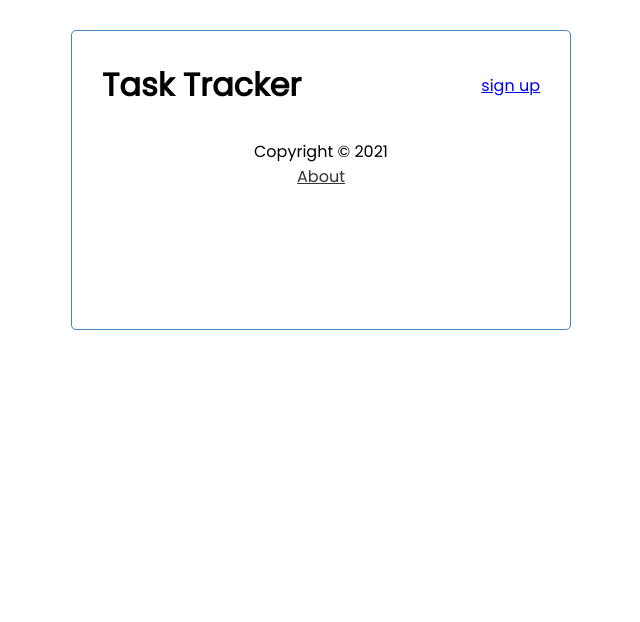
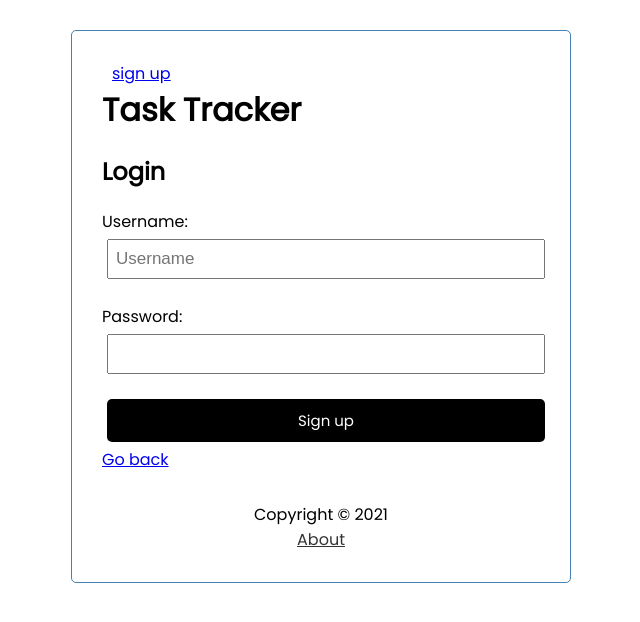
Before and after one commit to CollierAnthony/vue-todo, a Vue app: page /login in a window 1280 px wide. Shown: the top 622 px of the page, without its empty margins (319-959 px from the left). Built offline with nearby package versions, Linux system fonts and the light colour scheme.

Commit message:
Login is now working but still WIP: needs vuex-persistedstate and logout

```diff
--- a/src/components/Header.vue
+++ b/src/components/Header.vue
@@ -1,14 +1,21 @@
 <template>
-
+    <div class="authentication">
+        <h2 v-if="getUser.isLoggedIn">Hello {{ getUser.data.username }}</h2>
+        <nav v-if="!getUser.isLoggedIn">
+            <router-link to="/signup" v-show="SignupPage">sign up</router-link>
+            <router-link to="/login" v-show="LoginPage">Login</router-link>
+        </nav>
+    </div>
     <header>
         <h1>{{ title }}</h1>
-        <router-link to="/signup" v-show="SignupPage">sign up</router-link>
         <Button v-show="homePage" @btn-click="$emit('toggle-add-task')" :text="showAddTask ? 'Close' : 'Add Task' " :color="showAddTask ? 'red' : 'green'"/>
     </header>
 </template>
 
 <script>
     import Button from './Button'
+    import {mapGetters} from 'vuex';
+
     export default{
         name: 'Header',
         props: {
@@ -19,6 +26,9 @@
             Button
         },
         computed:{
+            ...mapGetters([
+                'getUser',
+            ]),
             homePage(){
                 if(this.$route.path === "/"){
                     return true;
@@ -31,7 +41,13 @@
                 }
                 return true;
             },
-        },
+            LoginPage(){
+                if(this.$route.path === "/login"){
+                    return false;
+                }
+                return true;
+            },
+        }
 
     }
 </script>
@@ -43,4 +59,12 @@
         align-items: center;
         margin-bottom: 20px;
     }
+    .authentication{
+        display: flex;
+        justify-content: space-between;
+
+    }
+    .authentication a{
+        margin-left: 10px;
+    }
 </style>
--- a/src/router/index.js
+++ b/src/router/index.js
@@ -2,6 +2,7 @@ import {createRouter, createWebHistory} from "vue-router"
 import About from "../views/About"
 import Home from "../views/Home"
 import Signup from "../views/Signup"
+import Login from "../views/Login"
 const routes = [
     {
         path: "/",
@@ -17,6 +18,11 @@ const routes = [
         path: "/signup",
         name: "Signup",
         component: Signup
+    },
+    {
+        path: "/login",
+        name: "Login",
+        component: Login
     }
 ]
 
--- a/src/store/modules/users.js
+++ b/src/store/modules/users.js
@@ -1,10 +1,17 @@
 const state = {
-    user:[]
+    user:{
+        isLoggedIn: false,
+        data: {}
+    },
+
 };
-const getters = {};
+const getters = {
+    getUser: (state) => state.user
+};
+
 const actions = {
     async Signup({commit}, user){
-        const res = await fetch("http://localhost:3000/users", {
+        const res = await fetch("http://localhost:3000/users/signup", {
             method: "POST",
             headers:{
                 'Content-type': 'application/json',
@@ -12,11 +19,22 @@ const actions = {
             body: JSON.stringify(user)
         });
         const data = await res.json();
-        commit('newUser', data);
+    },
+
+    async Login({commit}, user){
+        const res = await fetch("http://localhost:3000/users/login", {
+            method: "POST",
+            headers:{
+                'Content-type': 'application/json',
+            },
+            body: JSON.stringify(user)
+        });
+        const data = await res.json();
+        commit('LoggedIn', user);
     }
 };
 const mutations = {
-    newUser:(state, user) => state.user.push(user),
+    LoggedIn: (state, user) => state.user = {isLoggedIn: true, data: user}
 };
 
 export default {
--- a/src/views/Home.vue
+++ b/src/views/Home.vue
@@ -22,7 +22,6 @@
         //
         methods:{
             ...mapActions(['fetchTasks']),
-
         },
         computed: mapGetters(['allTasks']),
         created(){
--- /dev/null
+++ b/src/views/Login.vue
@@ -0,0 +1,45 @@
+<template>
+    <h2>Login</h2>
+    <form @submit.prevent="onSubmit" v-show="!success">
+        <div class="form-control">
+            <label>Username:</label>
+            <input type="text" v-model="username" placeholder="Username">
+        </div>
+        <div class="form-control">
+            <label>Password:</label>
+            <input type="password" v-model="password" >
+        </div>
+        <input type="submit" value="Sign up" class="btn btn-block" />
+    </form>
+    <div v-show="success">
+        <p>You are now successfully signed-in</p>
+    </div>
+    <router-link to="/">Go back</router-link>
+</template>
+
+<script>
+    import {mapActions} from 'vuex';
+
+    export default{
+        name: "Login",
+        data(){
+            return{
+                success: false,
+                username:'',
+                password:''
+            }
+        },
+        methods: {
+            ...mapActions(['Login']),
+            onSubmit(){
+
+                const user = {
+                    username: this.username,
+                    password: this.password,
+                }
+                this.Login(user);
+                this.success = true;
+            }
+        }
+    }
+</script>
--- a/src/views/Signup.vue
+++ b/src/views/Signup.vue
@@ -3,7 +3,7 @@
         <form @submit.prevent="onSubmit" v-show="!success">
             <div class="form-control">
                 <label>Username:</label>
-                <input type="text" v-model="username" placeholder="Pseudo">
+                <input type="text" v-model="username" placeholder="Username">
             </div>
             <div class="form-control">
                 <label>Mail:</label>
```
Also changed, not shown: 1 other file (tests, documents, lock files or other folders).
